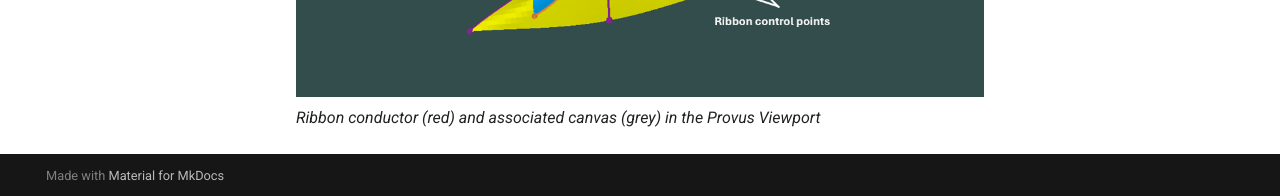
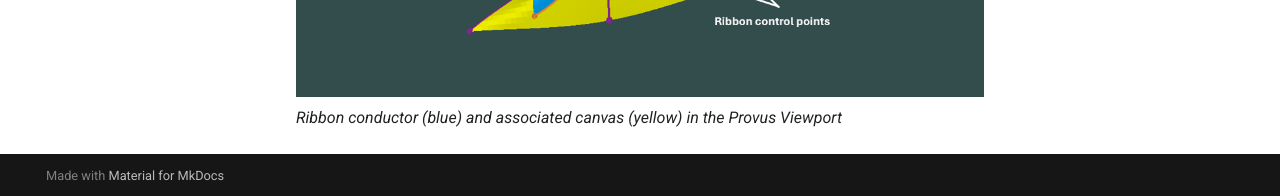
Before and after one commit to anthonyznova/Provdoc, an MkDocs documentation site: the page built from docs/about/conductors.md, in a window 1280 px wide and 900 px high, scrolled down 3039 px. Shown: the part 701-897 px from the top of the window. Built offline with MkDocs 1.6.1 and Material for MkDocs 9.7.7, drawn with Linux system fonts in a browser that asks for light colours.

Commit message:
Update conductors.md

```diff
--- a/docs/about/conductors.md
+++ b/docs/about/conductors.md
@@ -42,4 +42,4 @@ The simplest is to promote a Provus Plate model which re-casts the plate as a Pr
 A Provus Ribbon file can also be created by hand using polylines exported from existing geological models.
 
 ![Basic ribbon](../images/ribbon_label.PNG)
-*Ribbon conductor (red) and associated canvas (grey) in the Provus Viewport*
+*Ribbon conductor (blue) and associated canvas (yellow) in the Provus Viewport*
```
